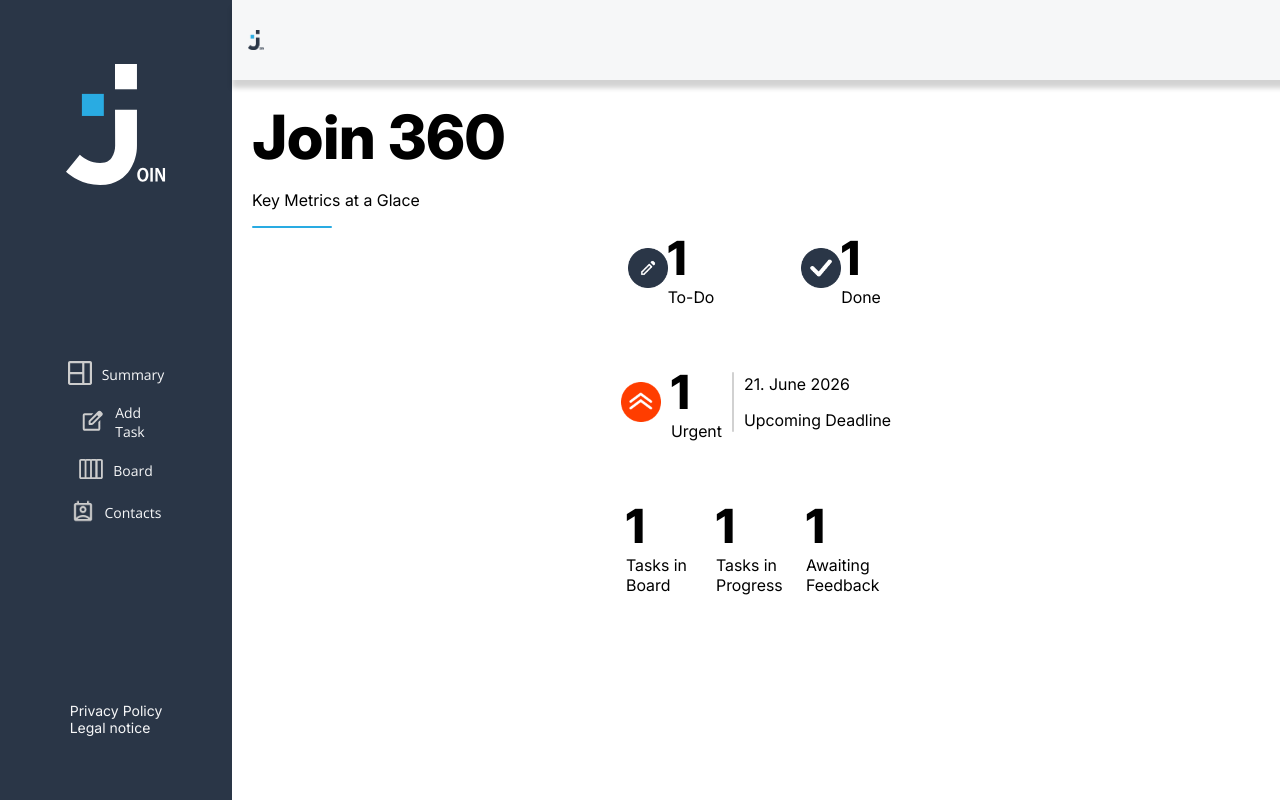
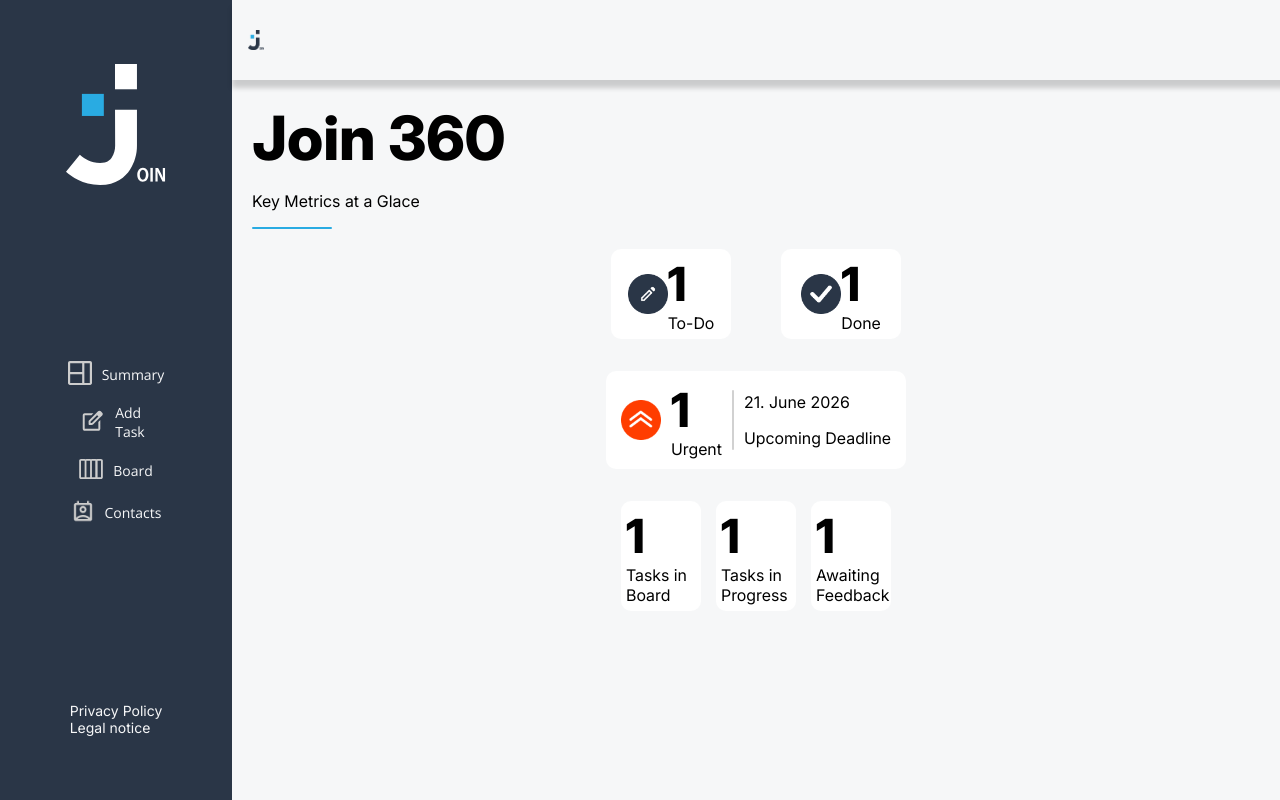
Before and after one commit to Rudibert-Code/join, an Angular app: page /summary in a window 1280 px wide. Shown: the top 800 px of the page. Built offline with nearby package versions, Linux system fonts and the light colour scheme; no server answers; the database is empty.

Commit message:
refined summary

```diff
--- a/src/app/pages/summary/summary.html
+++ b/src/app/pages/summary/summary.html
@@ -4,16 +4,16 @@
     <p>Key Metrics at a Glace</p>
     <div class="separator"></div>
   </header>
-  <main class="d-flex column center">
+  <main class="d-flex column center main-positioning">
     <section class="d-flex center upper-section">
-      <div class="d-flex center infobox">
+      <div class="d-flex center infobox-up">
         <img class="icons" src="assets/UI/icon_edit.png" alt="edit icon" />
         <div>
           <h3 class="margin-corection black-txt">1</h3>
           <p class="margin-corection">To-Do</p>
         </div>
       </div>
-      <div class="d-flex center infobox">
+      <div class="d-flex center infobox-up">
         <img class="icons" src="assets/UI/icon_done.png" alt="done icon" />
         <div>
           <h3 class="margin-corection black-txt">1</h3>
@@ -22,7 +22,7 @@
       </div>
     </section>
     <section class="d-flex center">
-      <div class="d-flex center">
+      <div class="d-flex center infobox-middle">
         <div class="d-flex center middle-section">
           <img class="icons" src="assets/UI/icon_urgent.png" alt="" />
           <div>
@@ -42,15 +42,15 @@
       </div>
     </section>
     <section class="d-flex center lower-section">
-      <div class="infobox-lower">
+      <div class="infobox-low">
         <h3 class="margin-corection black-txt">1</h3>
         <p class="margin-corection">Tasks in Board</p>
       </div>
-      <div class="infobox-lower">
+      <div class="infobox-low">
         <h3 class="margin-corection black-txt">1</h3>
         <p class="margin-corection">Tasks in Progress</p>
       </div>
-      <div class="infobox-lower">
+      <div class="infobox-low">
         <h3 class="margin-corection black-txt">1</h3>
         <p class="margin-corection">Awaiting Feedback</p>
       </div>
--- a/src/app/pages/summary/summary.scss
+++ b/src/app/pages/summary/summary.scss
@@ -11,7 +11,7 @@
 
 .column {
   flex-direction: column;
-  gap: 50px;
+  gap: 32px;
 }
 
 .upper-section {
@@ -23,7 +23,7 @@
 }
 
 .lower-section {
-  gap: 10px;
+  gap: 15px;
 }
 
 .margin-corection {
@@ -49,14 +49,25 @@
   background-color: $main-border;
 }
 
-.infobox {
+.infobox-up {
+  padding: 5px;
   width: 120px;
   background-color: #ffffff;
+  border-radius: 10px;
 }
 
-.infobox-lower {
+.infobox-middle {
+  padding: 5px;
+  width: 300px;
+  background-color: #ffffff;
+  border-radius: 10px;
+}
+
+.infobox-low {
+  padding: 5px;
   width: 80px;
   background-color: #ffffff;
+  border-radius: 10px;
 }
 
 .icons {
@@ -64,6 +75,11 @@
 }
 
 .main-wrapper {
-  margin-top: 100px;
-  padding: 0 20px;
+  padding: 100px 20px;
+  background-color: $main-white;
+  height: 100%;
 }
+
+.main-positioning {
+  margin-top: 20px;
+}
```
